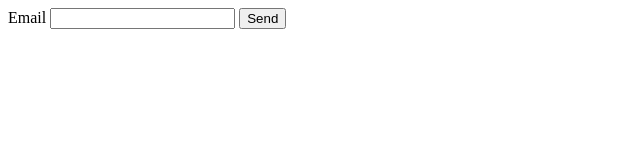
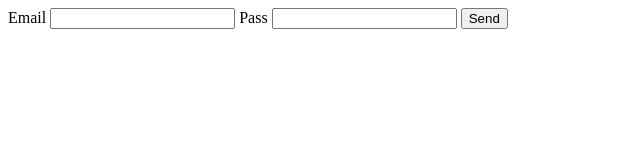
Before and after one commit to milad-13/git-test, a plain HTML site: page loggin.html in a window 1280 px wide. Shown: the whole page, without its empty margins (0-640 px from the left). Drawn offline with Linux system fonts and the light colour scheme.

Commit message:
loggin page has 1 input for email but we add new one today for password

```diff
--- a/loggin.html
+++ b/loggin.html
@@ -10,6 +10,8 @@
     <form>
         <label>Email</label>
         <input />
+        <label>Pass</label>
+        <input />
         <button>Send</button>
     </form>
 </body>
```
